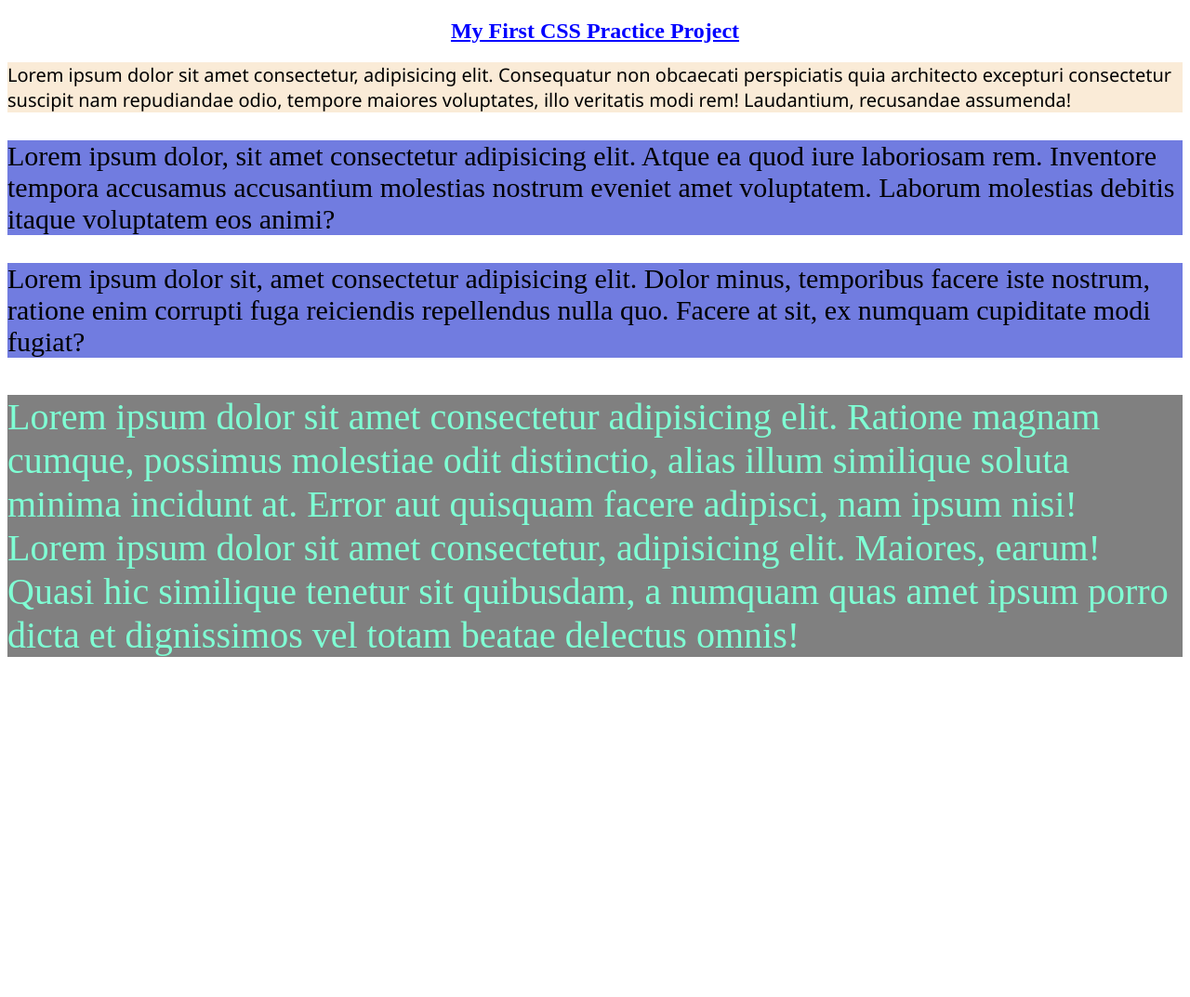
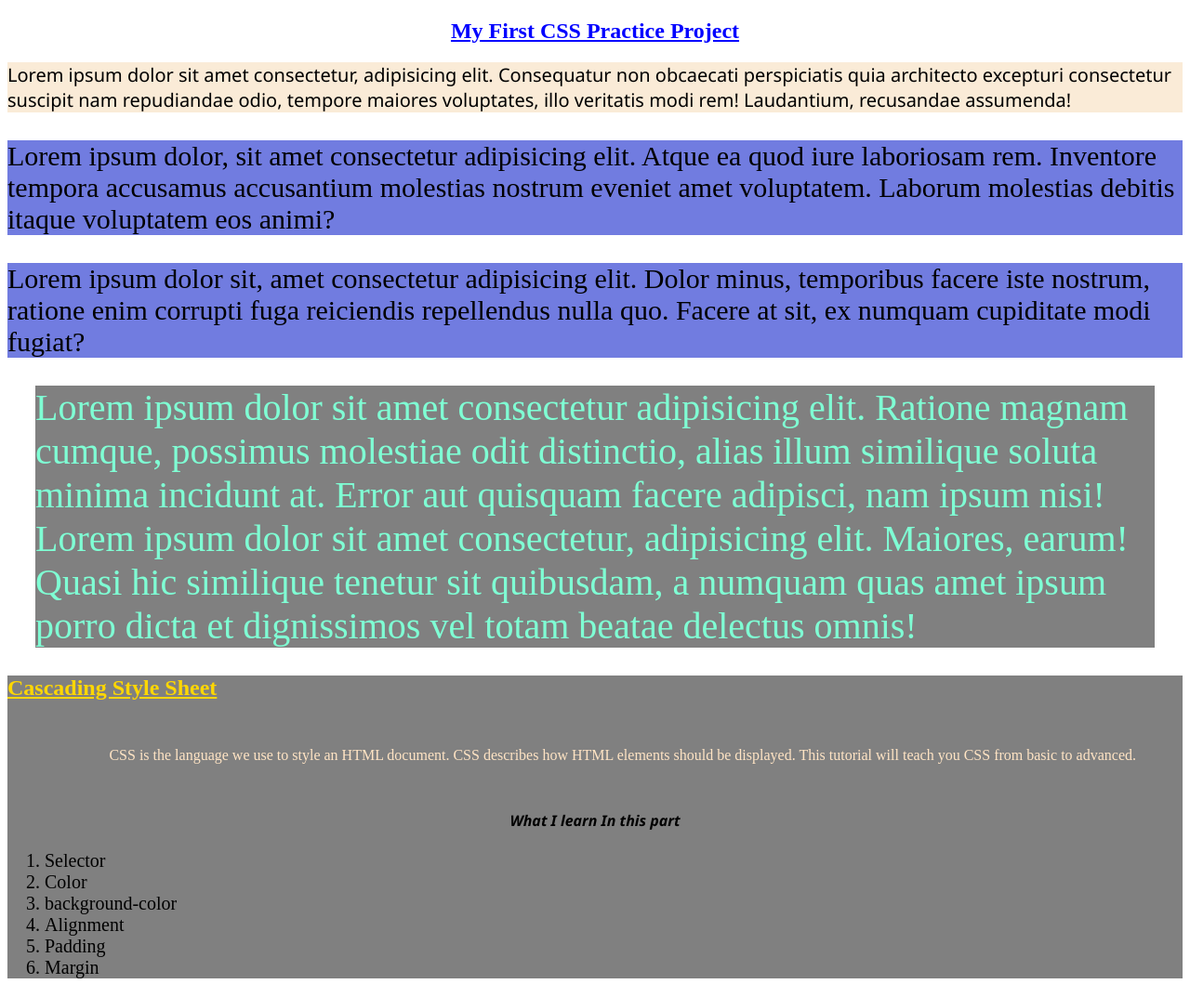
Before and after one commit to jasaiful/my-css-practice-task, a plain HTML site: page index.html in a window 1280 px wide. Shown: the whole page at 93% size. Before the commit the page ends 800 px from the top, so only its background shows below. Drawn offline with Linux system fonts and the light colour scheme.

Commit message:
added css practice task-

```diff
--- a/CSS/blog.css
+++ b/CSS/blog.css
@@ -2,4 +2,25 @@
     font-size: 40px;
     background-color: gray;
     color: aquamarine;
-}
+    margin: 30px;
+    border: 50px;
+    }
+    .css{
+        background-color: gray;
+    }
+    .headline{
+        color: gold;
+        text-decoration: underline;
+    }
+    .para{
+        margin: 50px;
+        text-align: end;
+        color: bisque;
+    }
+    .head4{
+        text-align: center;
+        font-family: 'Segoe UI', Tahoma, Geneva, Verdana, sans-serif;
+    font-style: italic;   }
+    .point{
+        font-size: 20px;
+    }
--- a/index.html
+++ b/index.html
@@ -22,5 +22,24 @@
 
     <p class="external">Lorem ipsum dolor sit amet consectetur adipisicing elit. Ratione magnam cumque, possimus molestiae odit distinctio, alias illum similique soluta minima incidunt at. Error aut quisquam facere adipisci, nam ipsum nisi! Lorem ipsum dolor sit amet consectetur, adipisicing elit. Maiores, earum! Quasi hic similique tenetur sit quibusdam, a numquam quas amet ipsum porro dicta et dignissimos vel totam beatae delectus omnis!
     </p>
+    <div class="css">
+        <h2 class="headline">Cascading Style Sheet</h2>
+        <p class="para">
+            CSS is the language we use to style an HTML document.
+
+CSS describes how HTML elements should be displayed.
+
+This tutorial will teach you CSS from basic to advanced.
+        </p>
+        <h4 class="head4">What I learn In this part</h4>
+        <ol class="point">
+            <li>Selector</li>
+            <li>Color</li>
+            <li>background-color</li>
+            <li>Alignment</li>
+            <li>Padding</li>
+            <li>Margin</li>
+        </ol>
+    </div>
 </body>
 </html>
```
